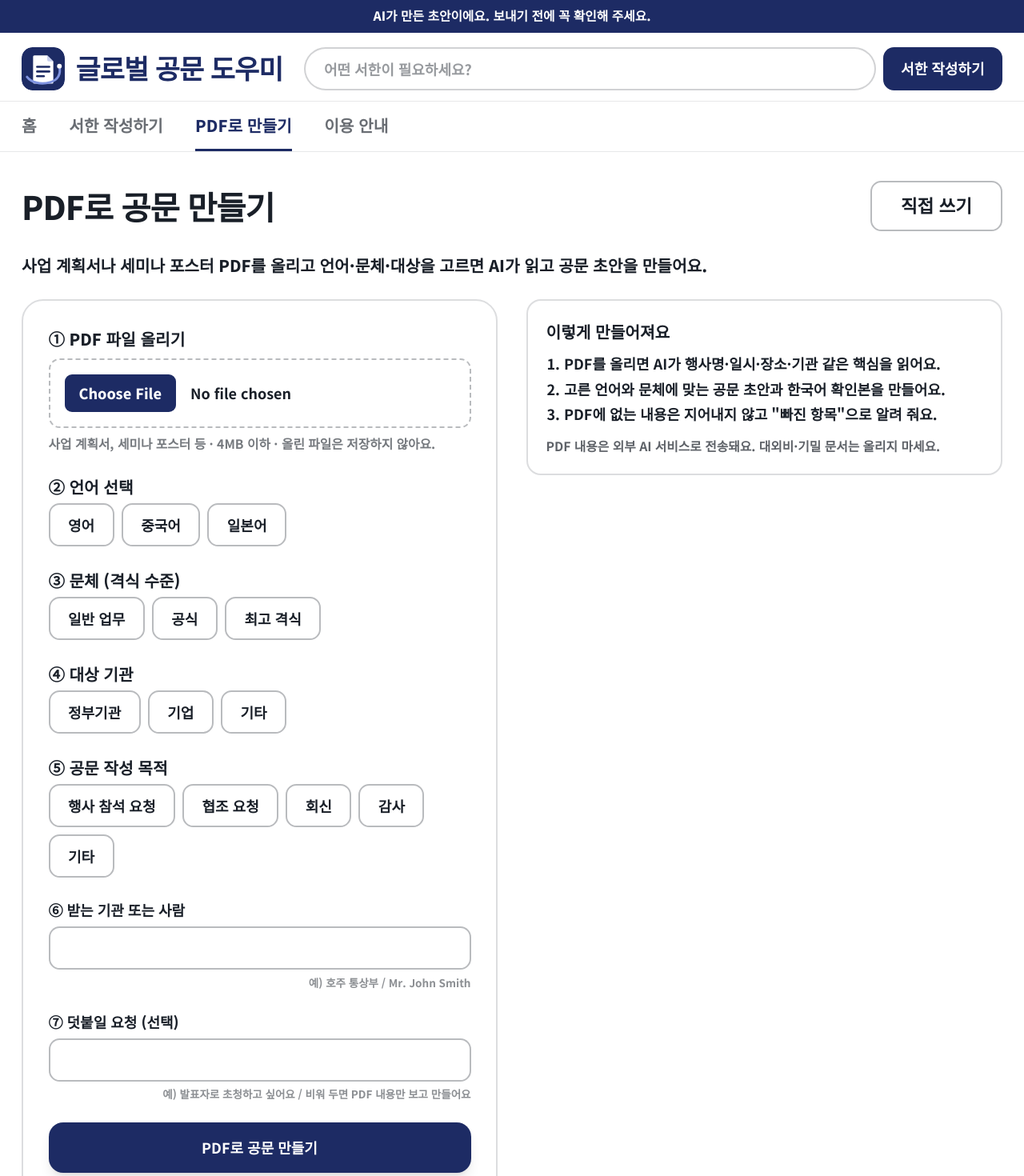
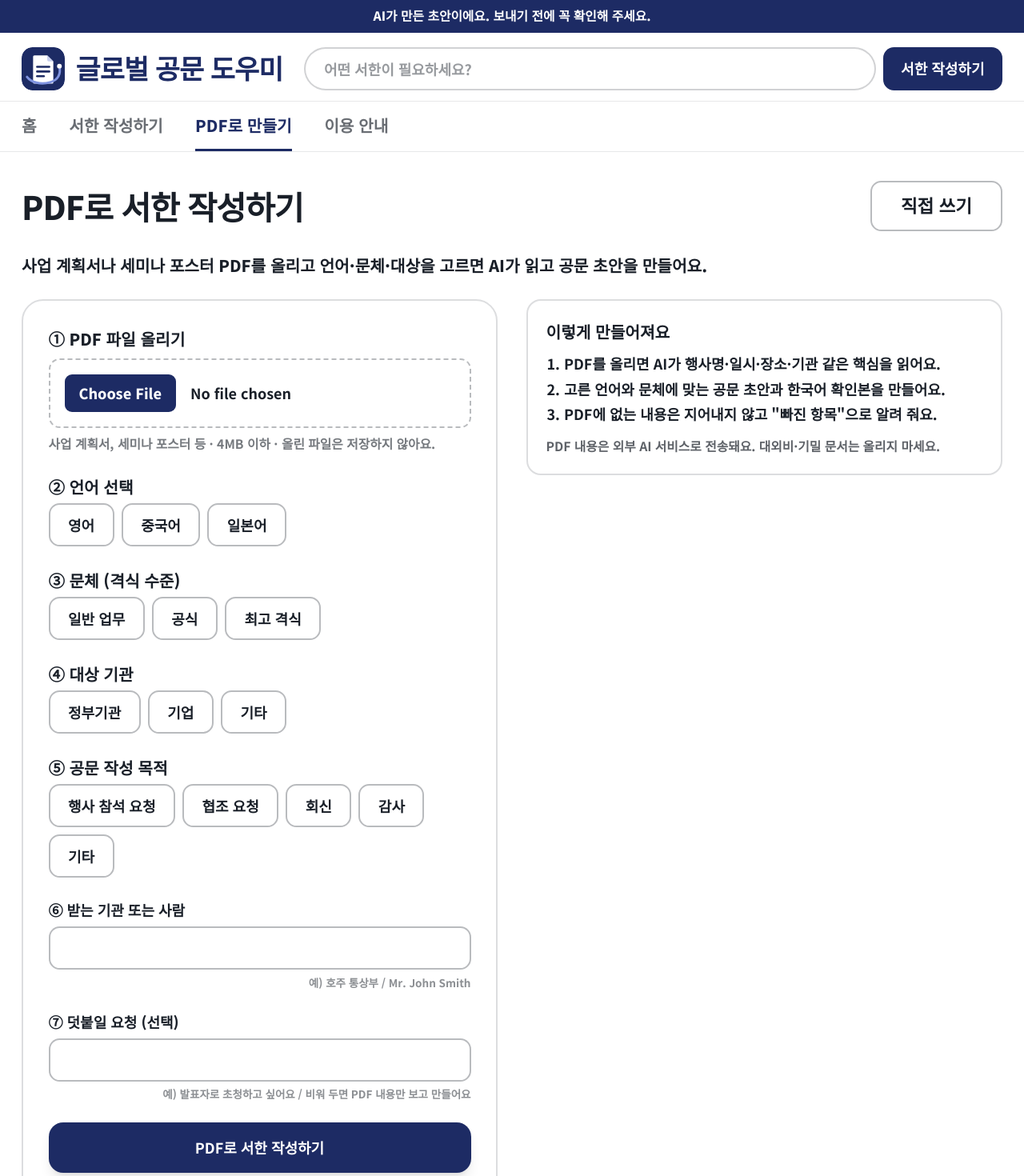
Before and after one commit to kimminseo-pixel/global-letter-helper, a Next.js app: page /write/pdf in a window 1280 px wide. Shown: the top 1470 px of the page at 80% size. Built offline with nearby package versions, Linux system fonts and the light colour scheme.

Commit message:
PDF로 공문 만들기를 PDF로 서한 작성하기로 변경
Co-Authored-By: Claude Opus 5.5 <noreply@anthropic.com>

```diff
--- a/app/write/pdf/page.tsx
+++ b/app/write/pdf/page.tsx
@@ -6,7 +6,7 @@ import Notice from "@/components/Notice";
 import PdfLetterForm from "@/components/PdfLetterForm";
 
 export const metadata: Metadata = {
-  title: "PDF로 공문 만들기 · 글로벌 공문 도우미",
+  title: "PDF로 서한 작성하기 · 글로벌 공문 도우미",
 };
 
 export default function WritePdfPage() {
@@ -14,7 +14,7 @@ export default function WritePdfPage() {
     <main className="mx-auto flex w-full max-w-7xl flex-1 flex-col gap-6 px-4 py-8 sm:px-6">
       <header className="flex flex-wrap items-center justify-between gap-3">
         <h1 className="text-2xl font-extrabold tracking-tight sm:text-4xl">
-          PDF로 공문 만들기
+          PDF로 서한 작성하기
         </h1>
         <Link
           href="/write"
--- a/components/PdfLetterForm.tsx
+++ b/components/PdfLetterForm.tsx
@@ -220,7 +220,7 @@ export default function PdfLetterForm() {
           disabled={loading}
           className="h-14 rounded-2xl bg-accent text-xl font-extrabold text-accent-foreground shadow-lg transition hover:opacity-90 disabled:cursor-not-allowed disabled:opacity-60"
         >
-          {loading ? "PDF를 읽고 공문을 만드는 중이에요…" : "PDF로 공문 만들기"}
+          {loading ? "PDF를 읽고 공문을 만드는 중이에요…" : "PDF로 서한 작성하기"}
         </button>
       </form>
 
```
